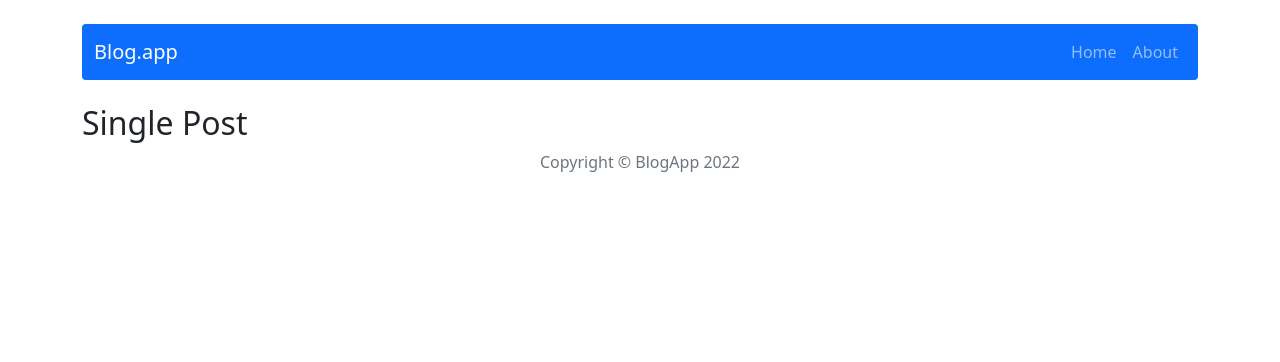
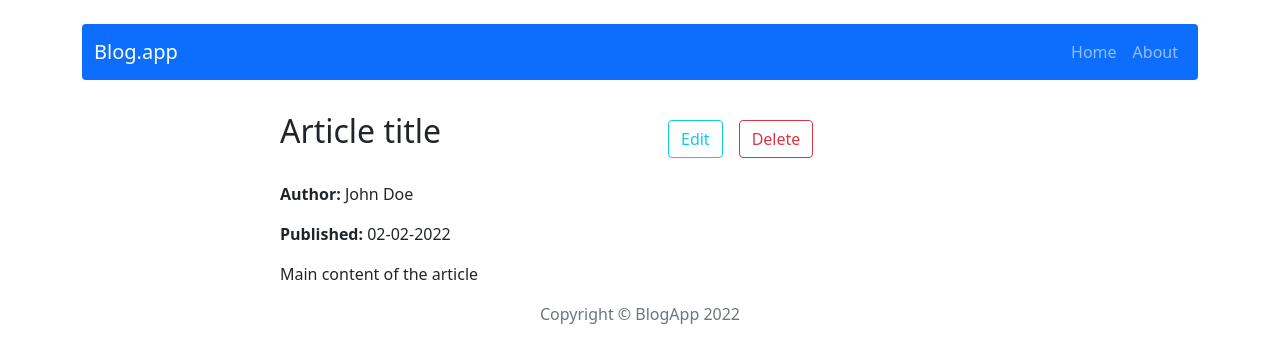
Before and after one commit to dosypinski/blog_app, a React (Create React App) app: page /post/1 in a window 1280 px wide. Shown: the top 362 px of the page. Built offline with nearby package versions, Linux system fonts and the light colour scheme.

Commit message:
add SinglePost

```diff
--- a/src/components/pages/Post/SinglePost/SinglePost.js
+++ b/src/components/pages/Post/SinglePost/SinglePost.js
@@ -1,6 +1,42 @@
+import { Button, Col, Container, Row } from "react-bootstrap";
+import { useSelector } from "react-redux";
+import { Link, Navigate, useParams } from "react-router-dom";
+import { getPostById } from "../../../../redux/postsRedux";
+
+
 const SinglePost = () => {
+
+    const { id } = useParams();
+    const post = useSelector(state => getPostById(state, id));
+
+    if (!post) return <Navigate to='/' />;
     return (
-        <h2>Single Post</h2>
+      <div>
+        <Container>
+          <Row className="justify-content-md-center">
+            <Col md="4">
+              <h2 className="py-2">{post.title}</h2>
+              <p className="pt-3">
+              <b>Author: </b>
+              {post.author}
+            </p>
+            <p>
+              <b>Published: </b>
+              {post.publishedDate}
+            </p>
+            <p>{post.content}</p>
+            </Col>
+            <Col md="4">
+              <Link key={post.id} to={`/post/edit/${post.id}`}>
+                <Button variant="outline-info" className="m-3 ">
+                  Edit
+                </Button>
+              </Link>
+              <Button variant="outline-danger">Delete</Button>
+            </Col>
+          </Row>
+        </Container>
+      </div>
     );
 };
 
--- a/src/redux/postsRedux.js
+++ b/src/redux/postsRedux.js
@@ -1,5 +1,6 @@
 // selectors
 export const getAllPosts = ({posts}) => posts;
+export const getPostById = ({ posts }, postId) => posts.find(post => post.id === postId);
 // actions
 const createActionName = actionName => `app/posts/${actionName}`;
 
```
